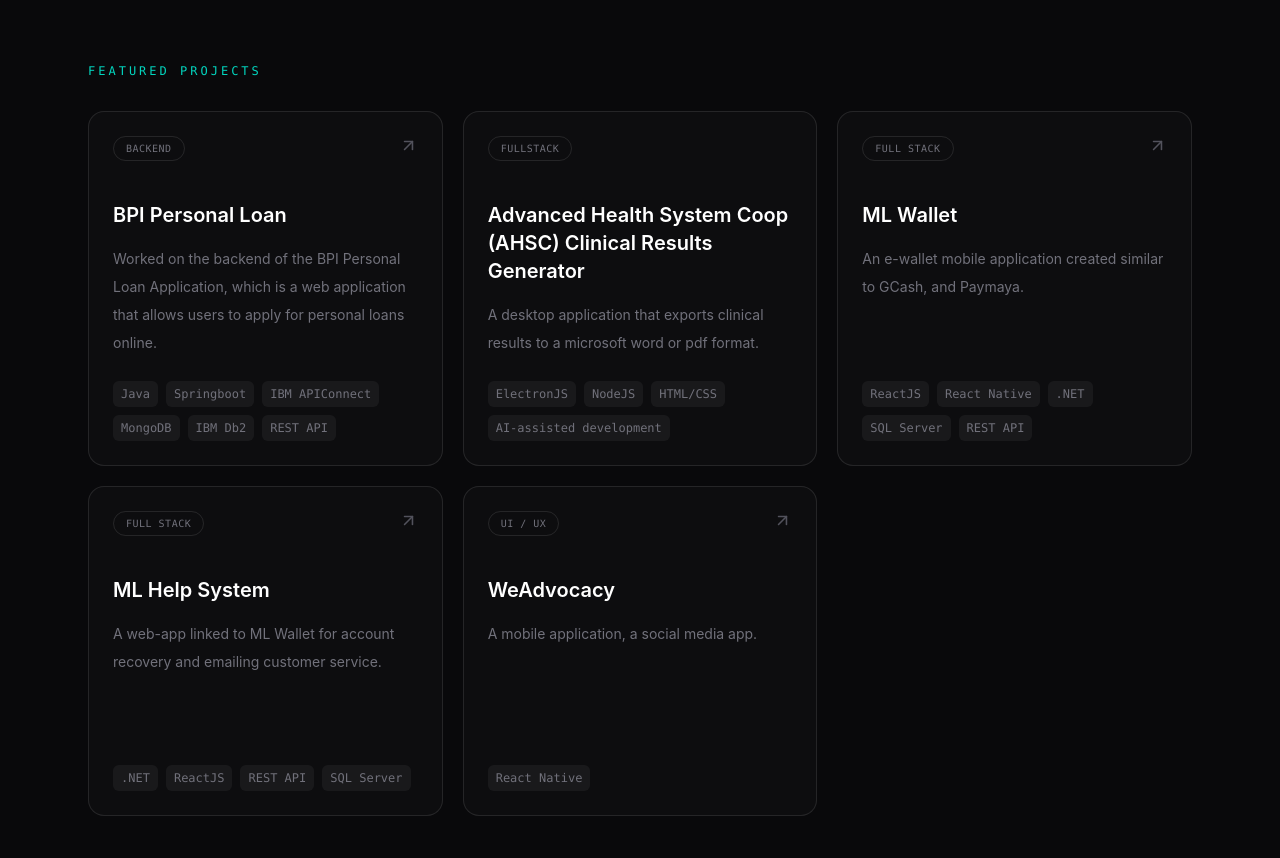
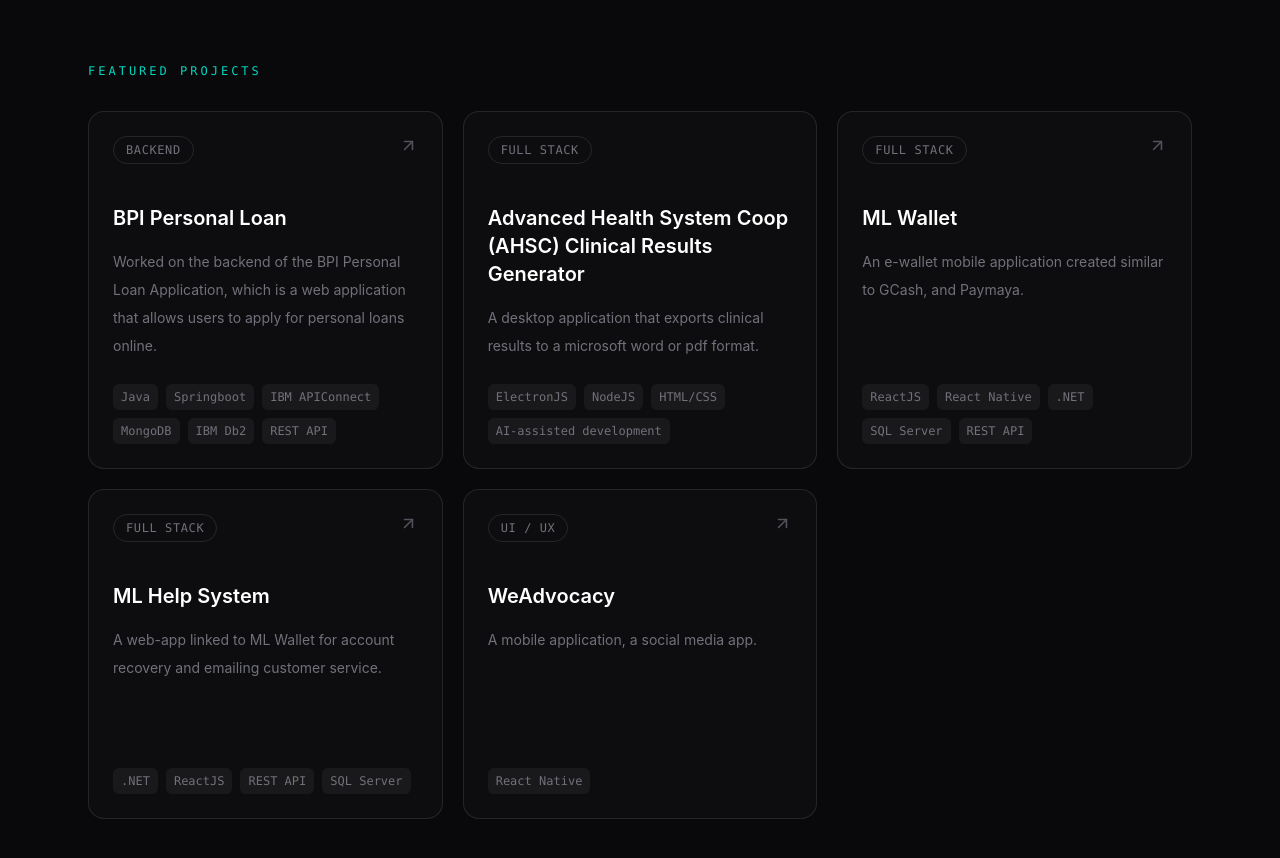
Before and after one commit to prajoshwas/prajoshwas.github.io, a React (Vite) app: page / in a window 1280 px wide. Shown: the part 3260-4118 px from the top of the page. Built offline with nearby package versions, Linux system fonts and the light colour scheme.

Commit message:
changed font of project type

```diff
--- a/src/components/Projects.tsx
+++ b/src/components/Projects.tsx
@@ -15,7 +15,7 @@
               key={project.title}
               className="group flex min-h-82.5 flex-col rounded-2xl border border-white/10 bg-white/[0.02] p-6 transition duration-300 hover:-translate-y-1 hover:border-teal-400/30 hover:bg-white/[0.04]">
               <div className="flex items-start justify-between">
-                <span className="rounded-full border border-white/10 px-3 py-1 font-mono text-[10px] uppercase tracking-wider text-zinc-500">
+                <span className="rounded-full border border-white/10 px-3 py-1 font-mono text-[12px] uppercase tracking-wider text-zinc-500">
                   {project.type}
                 </span>
 
--- a/src/data.tsx
+++ b/src/data.tsx
@@ -42,7 +42,7 @@
       "HTML/CSS",
       "AI-assisted development",
     ],
-    type: "Fullstack",
+    type: "Full stack",
   },
   {
     title: "ML Wallet",
```
